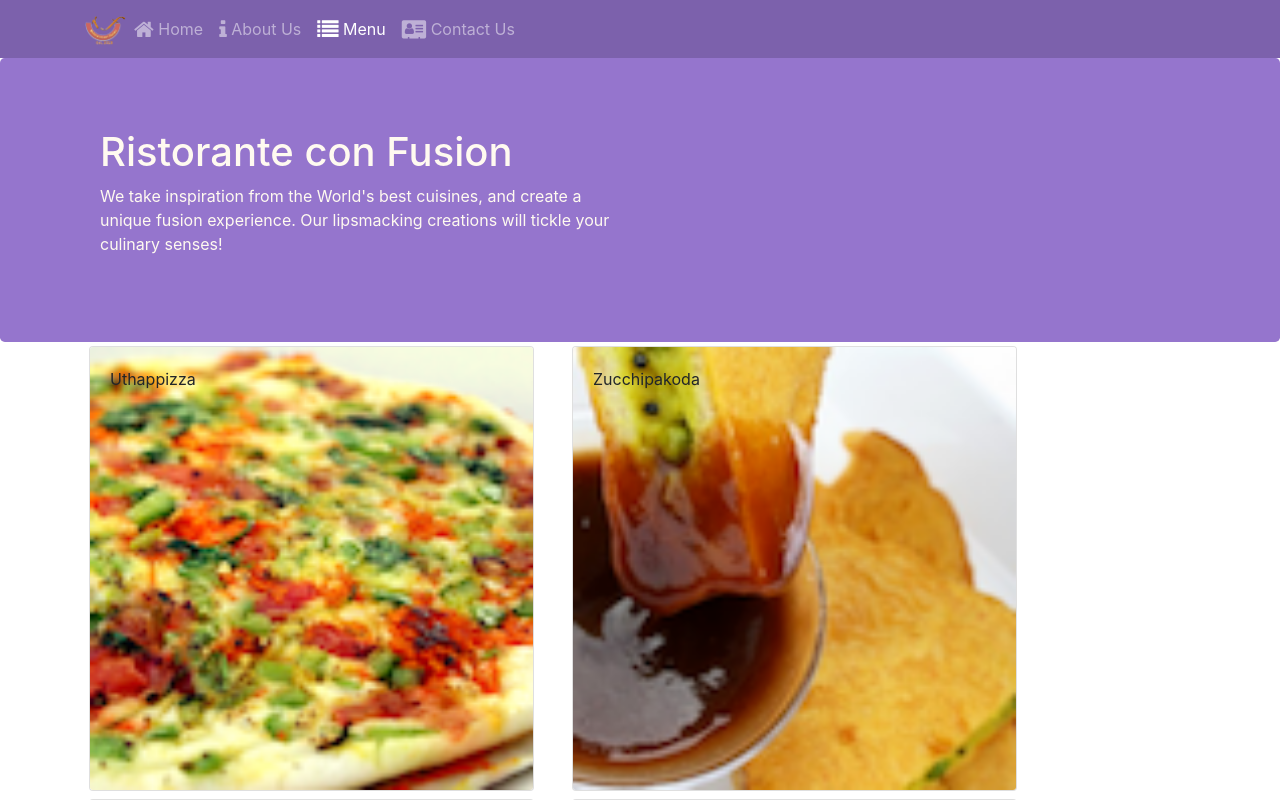
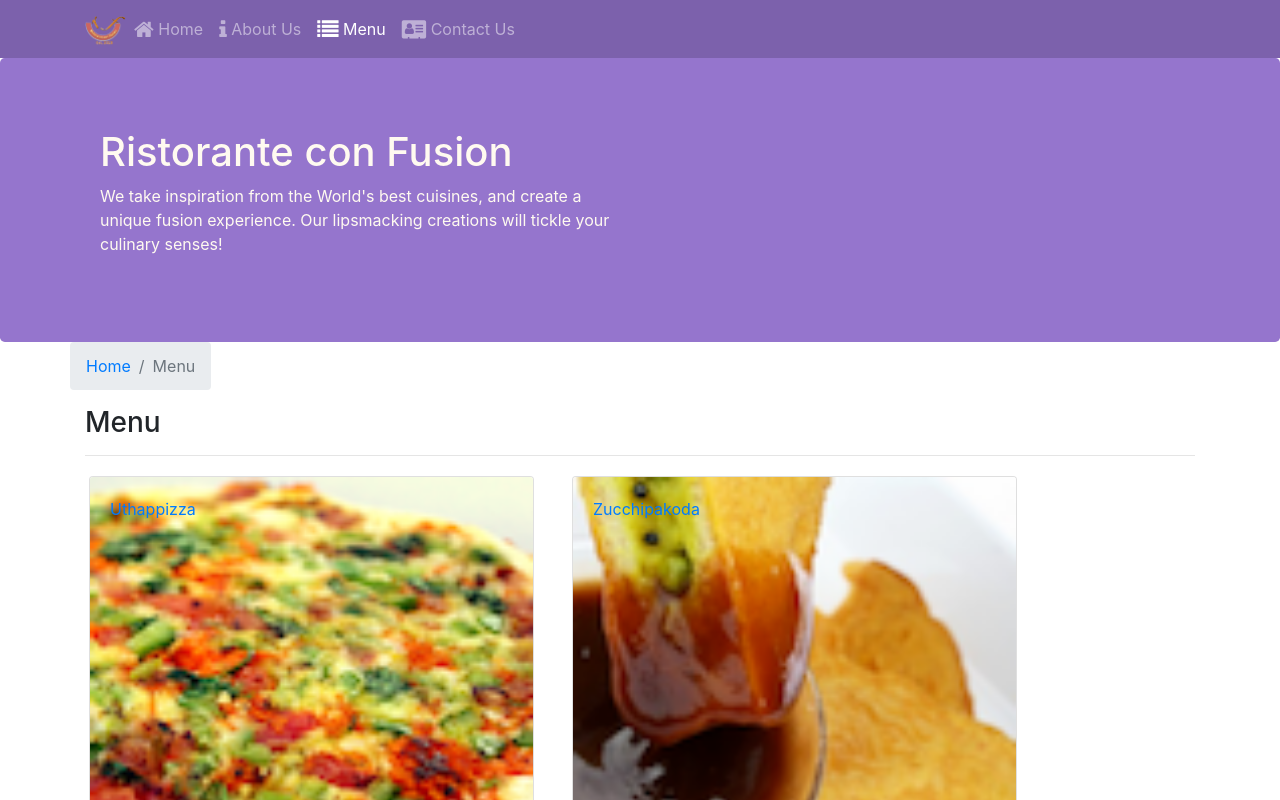
Before and after one commit to nisded/coursera_react, a React (Create React App) app: page /menu in a window 1280 px wide. Shown: the top 800 px of the page. Built offline with nearby package versions, Linux system fonts and the light colour scheme.

Commit message:
DishDetail in separate page with using router params within the URL

```diff
--- a/src/components/ContactComponent.js
+++ b/src/components/ContactComponent.js
@@ -1,8 +1,20 @@
 import React from 'react';
+import { Breadcrumb, BreadcrumbItem } from 'reactstrap';
+import { Link } from 'react-router-dom';
 
 function Contact(props) {
     return(
         <div className="container">
+            <div className="row">
+                <Breadcrumb>
+                    <BreadcrumbItem><Link to="/home">Home</Link></BreadcrumbItem>
+                    <BreadcrumbItem active>Contact Us</BreadcrumbItem>
+                </Breadcrumb>
+                <div className="col-12">
+                    <h3>Contact Us</h3>
+                    <hr />
+                </div>
+            </div>
             <div className="row row-content">
                 <div className="col-12">
                     <h3>Location Information</h3>
--- a/src/components/DishdetailComponent.js
+++ b/src/components/DishdetailComponent.js
@@ -1,8 +1,12 @@
 import React from 'react';
-import { Card, CardImg, CardBody, CardTitle, CardText } from 'reactstrap';
+import { Card, CardImg, CardText, CardBody, CardTitle, Breadcrumb, BreadcrumbItem } from 'reactstrap';
+import { Link } from 'react-router-dom';
 
 // render card with info about dish
 function RenderDish({dish}) {
+    if (dish == null)
+        return (<div></div>);
+
     return (
         <Card>
             <CardImg src={dish.image} alt={dish.name} />
@@ -42,18 +46,24 @@
 
 // render dish details with comments of clients
 const DishDetail = (props) => {
-    const dish = props.dish;
-    if (dish == null)
-        return (<div></div>);
-
     return (
         <div className="container">
             <div className="row">
+                <Breadcrumb>
+                    <BreadcrumbItem><Link to="/menu">Menu</Link></BreadcrumbItem>
+                    <BreadcrumbItem active>{props.dish.name}</BreadcrumbItem>
+                </Breadcrumb>
+                <div className="col-12">
+                    <h3>{props.dish.name}</h3>
+                    <hr />
+                </div>
+            </div>
+            <div className="row">
                 <div className="col-12 col-md-5 m-1">
-                    <RenderDish dish={dish} />
+                    <RenderDish dish={props.dish} />
                 </div>
                 <div className="col-12 col-md-5 m-1">
-                    <RenderComments comments={dish.comments} />
+                    <RenderComments comments={props.comments} />
                 </div>
             </div>
         </div>
--- a/src/components/HomeComponent.js
+++ b/src/components/HomeComponent.js
@@ -1,5 +1,5 @@
 import React from 'react';
-import { Card, CardImg, CardText, CardBody, CardTitle, CardSubtitle } from 'reactstrap';
+import { Card, CardImg, CardText, CardBody, CardTitle, CardSubtitle, Breadcrumb, BreadcrumbItem } from 'reactstrap';
 
 function RenderCard({item}) {
     return(
@@ -17,6 +17,15 @@
 function Home(props) {
     return(
         <div className="container">
+            <div className="row">
+                <Breadcrumb>
+                    <BreadcrumbItem active>Home</BreadcrumbItem>
+                </Breadcrumb>
+                <div className="col-12">
+                    <h3>Home</h3>
+                    <hr />
+                </div>
+            </div>
             <div className="row align-items-start">
                 <div className="col-12 col-md m-1">
                     <RenderCard item={props.dish} />
--- a/src/components/MainComponent.js
+++ b/src/components/MainComponent.js
@@ -4,6 +4,7 @@
 import Header from './HeaderComponent';
 import Footer from './FooterComponent';
 import Menu from './MenuComponent';
+import DishDetail from './DishdetailComponent';
 import Contact from './ContactComponent';
 import { DISHES } from '../shared/dishes';
 import { COMMENTS } from '../shared/comments';
@@ -31,12 +32,20 @@
             );
         }
 
+        const DishWithId = ({match}) => {
+            return(
+                <DishDetail dish={this.state.dishes.filter((dish) => dish.id === parseInt(match.params.dishId, 10))[0]}
+                            comments={this.state.comments.filter((comment) => comment.dishId === parseInt(match.params.dishId, 10))} />
+            );
+        };
+
         return (
             <div>
                 <Header />
                 <Switch>
                     <Route path="/home" component={HomePage} />
                     <Route exact path="/menu" component={() => <Menu dishes={this.state.dishes} />} />
+                    <Route path='/menu/:dishId' component={DishWithId} />
                     <Route exact path="/contactus" component={Contact} />
                     <Redirect to="/home" />
                 </Switch>
--- a/src/components/MenuComponent.js
+++ b/src/components/MenuComponent.js
@@ -1,14 +1,17 @@
 import React from 'react';
-import { Card, CardImg, CardImgOverlay, CardTitle } from 'reactstrap';
+import { Card, CardImg, CardImgOverlay, CardTitle, Breadcrumb, BreadcrumbItem } from 'reactstrap';
+import { Link } from 'react-router-dom';
 
 // render card with info about menu item (dish)
-function RenderMenuItem ({dish, onClick}) {
+function RenderMenuItem ({dish}) {
     return (
         <Card>
-            <CardImg width="100%" src={dish.image} alt={dish.name} />
-            <CardImgOverlay>
-                <CardTitle>{dish.name}</CardTitle>
-            </CardImgOverlay>
+            <Link to={`/menu/${dish.id}`}>
+                <CardImg width="100%" src={dish.image} alt={dish.name} />
+                <CardImgOverlay>
+                    <CardTitle>{dish.name}</CardTitle>
+                </CardImgOverlay>
+            </Link>
         </Card>
     );
 }
@@ -18,13 +21,23 @@
     const menu = props.dishes.map((dish) => {
         return (
             <div className="col-12 col-md-5 m-1" key={dish.id}>
-                <RenderMenuItem dish={dish} onClick={props.onClick} />
+                <RenderMenuItem dish={dish} />
             </div>
         );
     });
 
     return (
         <div className="container">
+            <div className="row">
+                <Breadcrumb>
+                    <BreadcrumbItem><Link to="/home">Home</Link></BreadcrumbItem>
+                    <BreadcrumbItem active>Menu</BreadcrumbItem>
+                </Breadcrumb>
+                <div className="col-12">
+                    <h3>Menu</h3>
+                    <hr />
+                </div>
+            </div>
             <div className="row">
                 {menu}
             </div>
```
